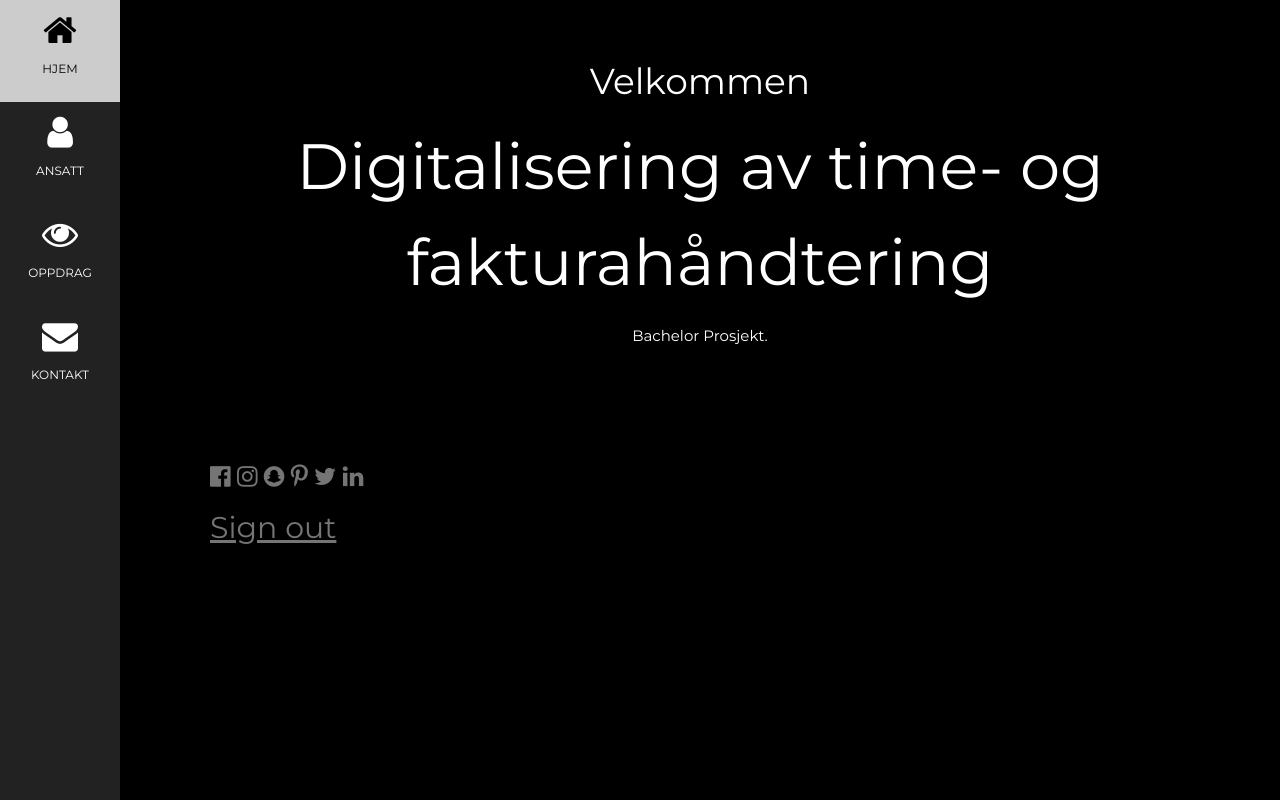
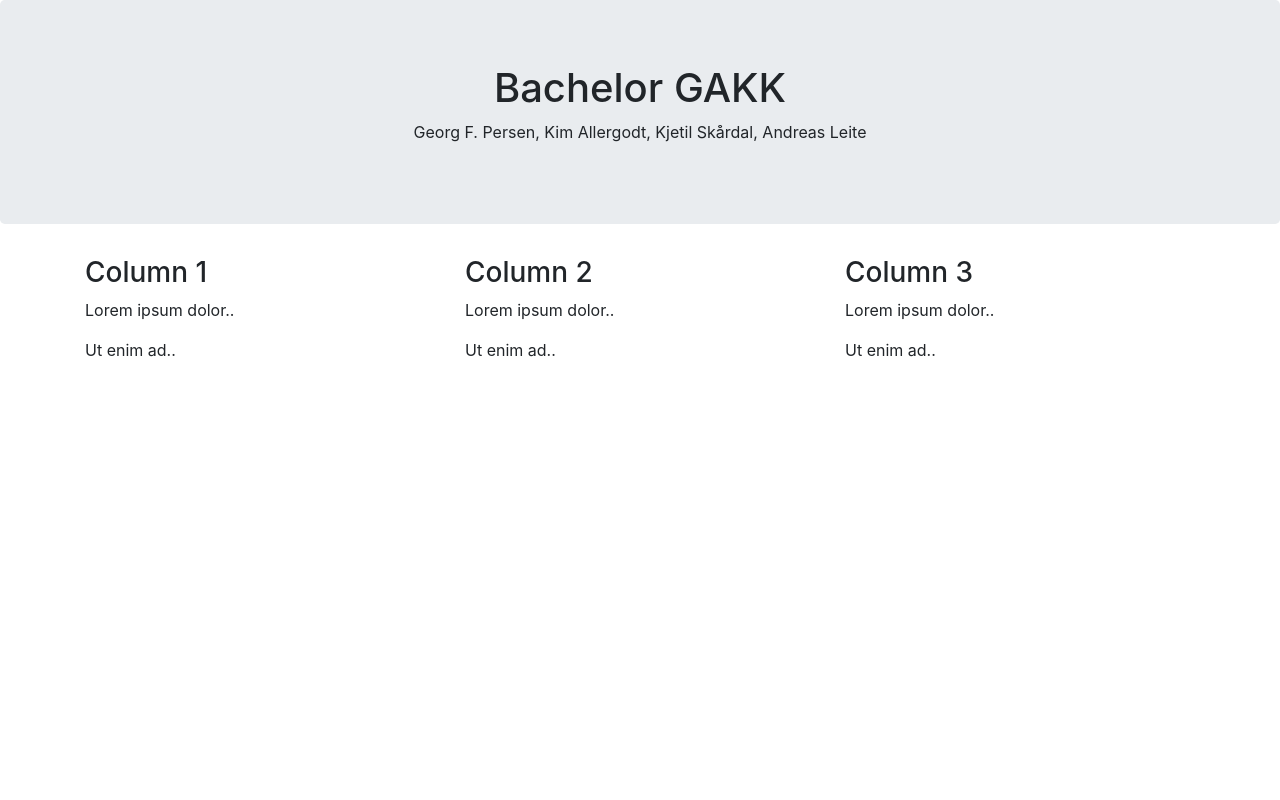
Before and after one commit to faergestad/BachelorProsjektNettsted, a PHP site: page /home.php in a window 1280 px wide. Run offline with PHP 8.4, Linux system fonts and the light colour scheme; the visitor is signed in with stand-in values (Sample User, id 1); data comes from the database, SQL or seed files in the repository; data that the repository does not hold is empty; some libraries are stand-ins or nearby versions.

Commit message:
boostrap integrert v.0.1

```diff
--- a/home.php
+++ b/home.php
@@ -3,80 +3,40 @@
 ?>
 <html><!DOCTYPE html>
 <html>
+    <head>
 <title>Bachelor Prosjekt</title>
+ <link rel="stylesheet" href="https://maxcdn.bootstrapcdn.com/bootstrap/4.0.0/css/bootstrap.min.css">
+  <script src="https://ajax.googleapis.com/ajax/libs/jquery/3.3.1/jquery.min.js"></script>
+  <script src="https://cdnjs.cloudflare.com/ajax/libs/popper.js/1.12.9/umd/popper.min.js"></script>
+  <script src="https://maxcdn.bootstrapcdn.com/bootstrap/4.0.0/js/bootstrap.min.js"></script>
 <meta charset="UTF-8">
 <meta name="viewport" content="width=device-width, initial-scale=1">
-<link rel="stylesheet" href="https://www.w3schools.com/w3css/4/w3.css">
-<link rel="stylesheet" href="https://fonts.googleapis.com/css?family=Montserrat">
-<link rel="stylesheet" href="https://cdnjs.cloudflare.com/ajax/libs/font-awesome/4.7.0/css/font-awesome.min.css">
-<style>
-body, h1,h2,h3,h4,h5,h6 {font-family: "Montserrat", sans-serif}
-.w3-row-padding img {margin-bottom: 12px}
-/* Set the width of the sidebar to 120px */
-.w3-sidebar {width: 120px;background: #222;}
-/* Add a left margin to the "page content" that matches the width of the sidebar (120px) */
-#main {margin-left: 120px}
-/* Remove margins from "page content" on small screens */
-@media only screen and (max-width: 600px) {#main {margin-left: 0}}
-</style>
+    </head>
 
-
-	<body class="w3-black">
-
-
-<!-- Icon Bar (Sidebar - hidden on small screens) -->
-<nav class="w3-sidebar w3-bar-block w3-small w3-hide-small w3-center">
-<a href="#" class="w3-bar-item w3-button w3-padding-large w3-black">
-    <i class="fa fa-home w3-xxlarge"></i>
-    <p>HJEM</p>
-  </a>
-  <a href="#about" class="w3-bar-item w3-button w3-padding-large w3-hover-black">
-    <i class="fa fa-user w3-xxlarge"></i>
-    <p>ANSATT</p>
-  </a>
-  <a href="#photos" class="w3-bar-item w3-button w3-padding-large w3-hover-black">
-    <i class="fa fa-eye w3-xxlarge"></i>
-    <p>OPPDRAG</p>
-  </a>
-  <a href="#contact" class="w3-bar-item w3-button w3-padding-large w3-hover-black">
-    <i class="fa fa-envelope w3-xxlarge"></i>
-    <p>KONTAKT</p>
-  </a>
-</nav>
-
-<!-- Navbar on small screens (Hidden on medium and large screens) -->
-<div class="w3-top w3-hide-large w3-hide-medium" id="myNavbar">
-  <div class="w3-bar w3-black w3-opacity w3-hover-opacity-off w3-center w3-small">
-    <a href="#" class="w3-bar-item w3-button" style="width:25% !important">HJEM</a>
-    <a href="#about" class="w3-bar-item w3-button" style="width:25% !important">ANSATT</a>
-    <a href="#photos" class="w3-bar-item w3-button" style="width:25% !important">OPPDRAG</a>
-    <a href="#contact" class="w3-bar-item w3-button" style="width:25% !important">KONTAKT</a>
-  </div>
+	<body>
+        <div class="jumbotron text-center">
+  <h1>Bachelor GAKK</h1>
+  <p>Georg F. Persen, Kim Allergodt, Kjetil Skårdal, Andreas Leite</p>
 </div>
 
-<!-- Page Content -->
-<div class="w3-padding-large" id="main">
-  <!-- Header/Home -->
-  <header class="w3-container w3-padding-32 w3-center" id="home">
-    <h1>Velkommen <?php echo $login_session; ?></h1>
-    <h1 class="w3-jumbo"><span class="w3-hide-small"> Digitalisering av time- og fakturahåndtering </span></h1>
-    <p>Bachelor Prosjekt.</p>
-  </header>
-
-    <!-- Footer -->
-
-  <footer class="w3-content w3-padding-64 w3-text-grey w3-xlarge">
-    <i class="fa fa-facebook-official w3-hover-opacity"></i>
-    <i class="fa fa-instagram w3-hover-opacity"></i>
-    <i class="fa fa-snapchat w3-hover-opacity"></i>
-    <i class="fa fa-pinterest-p w3-hover-opacity"></i>
-    <i class="fa fa-twitter w3-hover-opacity"></i>
-    <i class="fa fa-linkedin w3-hover-opacity"></i>
-    <h2><a href="logout.php">Sign out</a></h2>
-  <!-- End footer -->
-  </footer>
-
-<!-- END PAGE CONTENT -->
+<div class="container">
+  <div class="row">
+    <div class="col-sm-4">
+      <h3>Column 1</h3>
+      <p>Lorem ipsum dolor..</p>
+      <p>Ut enim ad..</p>
+    </div>
+    <div class="col-sm-4">
+      <h3>Column 2</h3>
+      <p>Lorem ipsum dolor..</p>
+      <p>Ut enim ad..</p>
+    </div>
+    <div class="col-sm-4">
+      <h3>Column 3</h3>
+      <p>Lorem ipsum dolor..</p>
+      <p>Ut enim ad..</p>
+    </div>
+  </div>
 </div>
 
 
```
